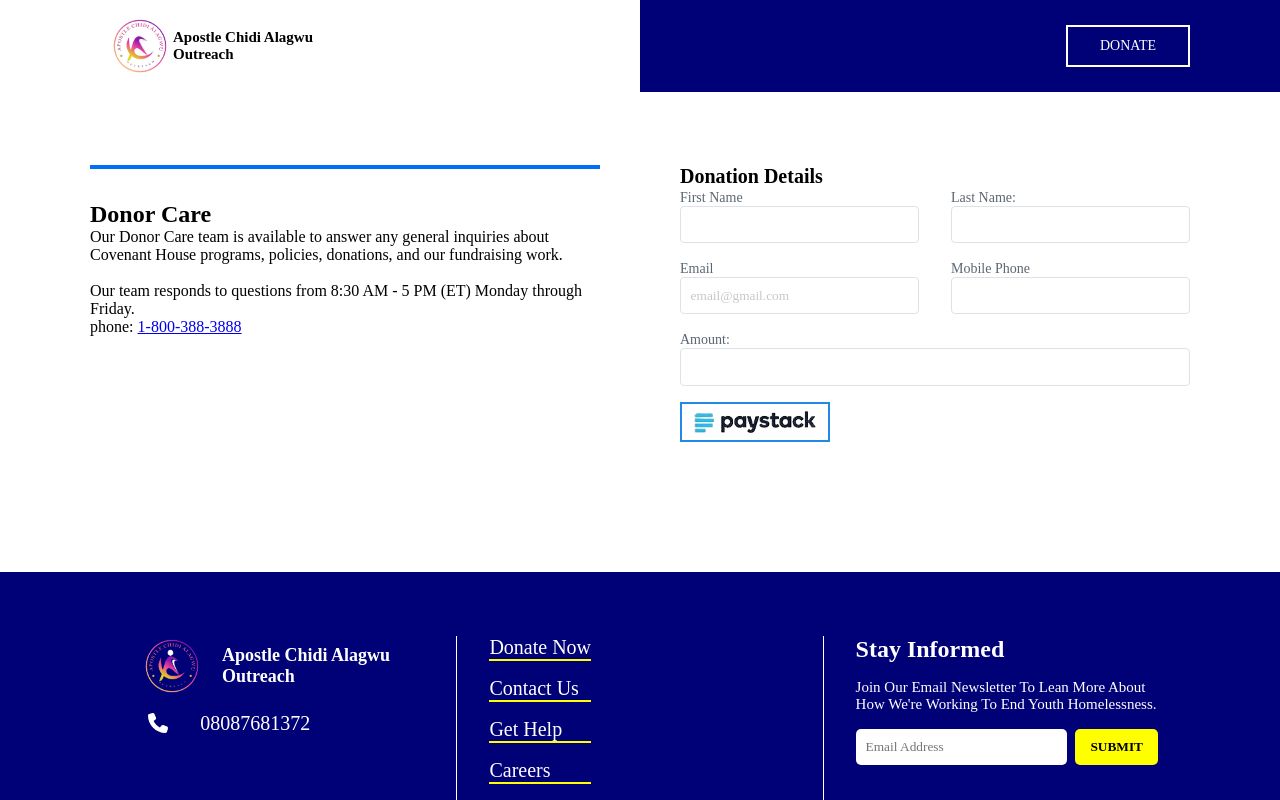
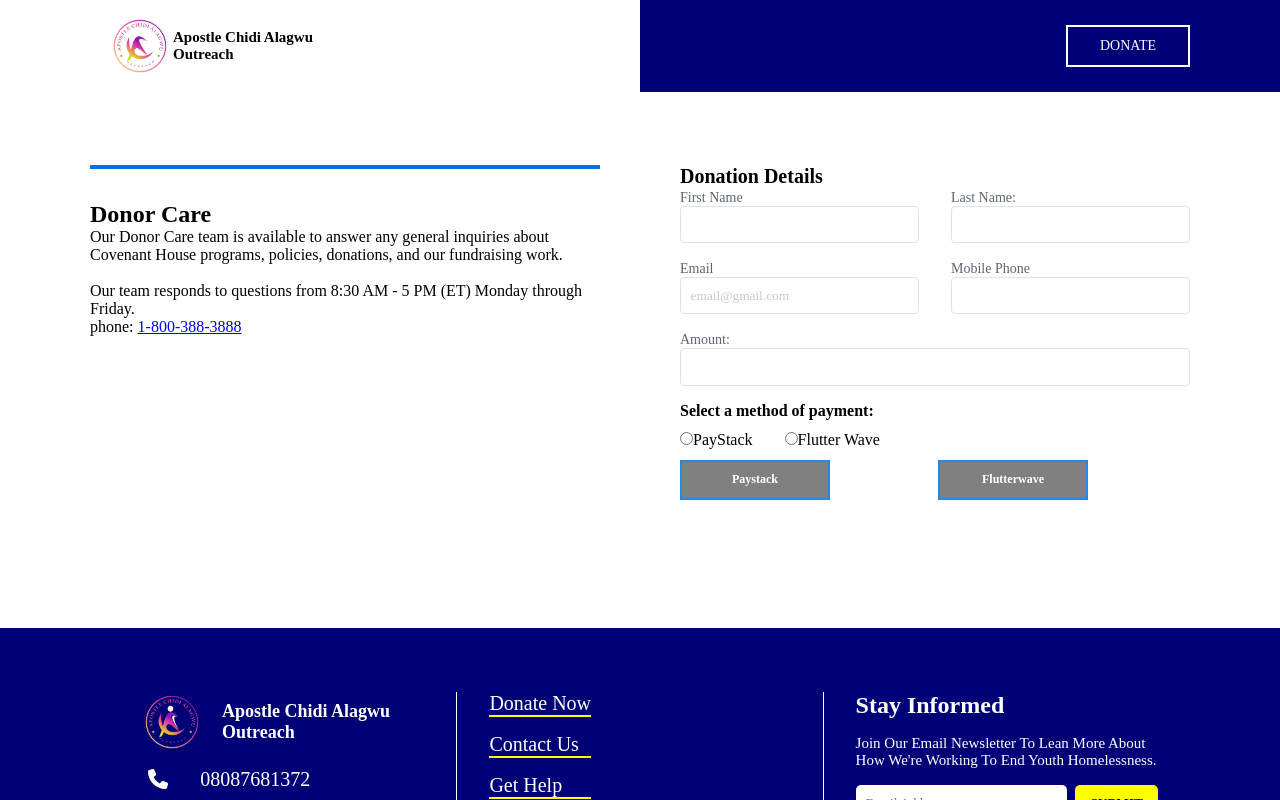
Before and after one commit to ZIONIB247/Apostle-Outreach, a React (Vite) app: page /donate in a window 1280 px wide. Shown: the top 800 px of the page. Built offline with nearby package versions, Linux system fonts and the light colour scheme; a web font is replaced by a local one.

Commit message:
updated code for donation page

```diff
--- a/src/App.jsx
+++ b/src/App.jsx
@@ -11,7 +11,7 @@ function App() {
     <div className='App'>
       <Routes>
         <Route path="/" element={<Main />}>
-          <Route path="/home" element={<Home />} />
+          <Route index element={<Home />} />
           <Route path="/donate" element={<Donation />} />
         </Route>
       </Routes>
--- a/src/components/layout/Header.jsx
+++ b/src/components/layout/Header.jsx
@@ -10,7 +10,7 @@ const Header = () => {
     <header>
       <Nav />
 
-      {location.pathname === "/home" ? (
+      {location.pathname === "/" ? (
        <Hero />
       ) : (
         <h1 className="headPathName">
--- a/src/components/layout/Nav.jsx
+++ b/src/components/layout/Nav.jsx
@@ -36,7 +36,7 @@ const Nav = () => {
     // <nav style={gradientStyle} $isScroll={scrolled}>
     <nav>
       <div className="genLayout innerNav">
-        <Link className="logoSide" to="/home">
+        <Link className="logoSide" to="/">
           <img src={logoo} alt="logo" />
           <h2>Apostle Chidi Alagwu Outreach</h2>
         </Link>
--- a/src/components/pages/Donation.jsx
+++ b/src/components/pages/Donation.jsx
@@ -1,15 +1,21 @@
 import React, { useState } from "react";
 import paystacklogo from "../../assets/paystack.png";
+import flutterwavelogo from "../../assets/flutterwave.png";
 import PaystackPop from "@paystack/inline-js";
-
 
 const Donation = () => {
   const [firstName, setFirstName] = useState("");
   const [lastName, setLastName] = useState("");
   const [email, setEmail] = useState("");
   const [amount, setAmount] = useState("");
+  const [selectedOption, setSelectedOption] = useState("");
 
-  // function to process payment
+  // Function to handle radio button changes
+  const handleRadioChange = (event) => {
+    setSelectedOption(event.target.value);
+  };
+
+  // function to process payment with paystack
   const handlePayment = (e) => {
     e.preventDefault();
 
@@ -26,7 +32,6 @@ const Donation = () => {
         setFirstName("");
         setLastName("");
         setAmount("");
-
       },
 
       onCancel() {
@@ -35,6 +40,10 @@ const Donation = () => {
     });
   };
 
+  // function to process payment with flutterwave
+  const handleFlutterPayment = (event) => {
+    event.preventDefault();
+  };
 
   return (
     <section className="secTwo">
@@ -110,9 +119,79 @@ const Donation = () => {
               />
             </div>
 
-            <button className="formBtn" onClick={handlePayment} type="submit">
-              <img src={paystacklogo} alt="pay stack" />
-            </button>
+            <p>Select a method of payment:</p>
+
+            <div className="paymentSelection">
+              <label>
+                <input
+                  type="radio"
+                  value="optionPayStack"
+                  checked={selectedOption === "optionPayStack"}
+                  onChange={handleRadioChange}
+                />
+                PayStack
+              </label>
+
+              <label>
+                <input
+                  type="radio"
+                  value="optionFlutterWave"
+                  checked={selectedOption === "optionFlutterWave"}
+                  onChange={handleRadioChange}
+                />
+                Flutter Wave
+              </label>
+            </div>
+
+            <div className="btnPaymentGroup">
+              {/* button one  */}
+              <button
+                className="formBtn"
+                onClick={handlePayment}
+                type="submit"
+                style={{
+                  backgroundColor:
+                    selectedOption === "optionPayStack" ? "#fff" : "gray",
+                  cursor:
+                    selectedOption === "optionPayStack"
+                      ? "pointer"
+                      : "not-allowed",
+                }}
+                disabled={selectedOption !== "optionPayStack"}
+              >
+                {selectedOption === "optionPayStack" ? (
+                  <img src={paystacklogo} alt="pay stack" />
+                ) : (
+                  "paystack"
+                )}
+              </button>
+
+              {/* button two  */}
+              <button
+                className="formBtn"
+                type="submit"
+                style={{
+                  backgroundColor:
+                    selectedOption === "optionFlutterWave" ? "#fff" : "gray",
+                  // boxShadow:
+                  //   selectedOption === "optionFlutterWave"
+                  //     ? "0.2rem 0.2rem 5px #228ae6"
+                  //     : "none",
+                  cursor:
+                    selectedOption === "optionFlutterWave"
+                      ? "pointer"
+                      : "not-allowed",
+                }}
+                disabled={selectedOption !== "optionFlutterWave"}
+                onClick={handleFlutterPayment}
+              >
+                {selectedOption === "optionFlutterWave" ? (
+                  <img src={flutterwavelogo} alt="flutter" />
+                ) : (
+                  "flutterwave"
+                )}
+              </button>
+            </div>
           </form>
         </div>
       </div>
--- a/src/components/pages/Home.jsx
+++ b/src/components/pages/Home.jsx
@@ -1,6 +1,7 @@
 import React from 'react'
 import About from '../subcomponents/About'
 import Contact from '../subcomponents/Contact'
+
 
 const Home = () => {
   return (
--- a/src/components/styles.css
+++ b/src/components/styles.css
@@ -1,3 +1,4 @@
+
 nav {
   position: fixed;
   z-index: 1;
@@ -204,7 +205,6 @@ nav {
     font-size: 1.1rem;
     text-align: justify;
   }
-
 }
 
 /* contact styling */
@@ -273,7 +273,8 @@ nav {
   margin-bottom: -1rem;
 }
 
-.formIcons > span {
+.formIcons > a {
+  text-decoration: none;
   color: #fff;
   display: flex;
   justify-content: center;
@@ -283,19 +284,19 @@ nav {
   border-radius: 100%;
 }
 
-.formIcons > span:nth-child(1) {
+.formIcons > a:nth-child(1) {
   background-color: #000;
 }
 
-.formIcons > span:nth-child(2) {
+.formIcons > a:nth-child(2) {
   background-color: #5366c2;
 }
 
-.formIcons > span:nth-child(3) {
+.formIcons > a:nth-child(3) {
   background-color: #fcad30;
 }
 
-.formIcons > span:nth-child(4) {
+.formIcons > a:nth-child(4) {
   background-color: #4ecd99;
 }
 
@@ -425,6 +426,12 @@ nav {
 .inputCont > input::placeholder {
   opacity: 0.4;
 }
+.btnPaymentGroup {
+  width: 80%;
+  display: flex;
+  justify-content: space-between;
+  align-items: center;
+}
 
 .formBtn {
   width: 150px;
@@ -434,11 +441,10 @@ nav {
   color: #fff;
   border: none;
   font-size: 12px;
-  background-color: #fff;
   border: 2px solid #228ae6;
 }
 .formBtn > img:hover {
-  cursor: pointer;
+  /* cursor: pointer; */
   box-shadow: 0.2rem 0.2rem 5px #228ae6;
 }
 
@@ -448,22 +454,36 @@ nav {
   object-fit: cover;
 }
 
+.paymentSelection {
+  margin-block: .7rem;
+  display: flex;
+  align-items: center;
+  gap: 2rem;
+}
+form>p{
+  font-weight: 600;
+}
+
 /* responsive code for Donation */
 @media (min-width: 320px) and (max-width: 460px) {
-  .donationWrapper{
+  .donationWrapper {
     width: calc(100% - 30px);
     flex-direction: column;
   }
 
-  .donationForm > h2{
+  .donationForm > h2 {
     margin-bottom: 1rem;
   }
 
   .inputWrapper {
     flex-direction: column;
   }
+
+  .btnPaymentGroup{
+    /* border: 2px solid; */
+    width: 90%;
+  }
 }
-
 
 /* this is the footer styling */
 
@@ -600,11 +620,11 @@ nav {
     padding: 0;
   }
 
-  .footerLogo{
+  .footerLogo {
     margin-left: -2rem;
   }
 
-  .phone{
+  .phone {
     width: 300px;
   }
 
@@ -616,7 +636,7 @@ nav {
     border-bottom: 1px solid #fff;
   }
 
-  .bottomFoot{
+  .bottomFoot {
     flex-direction: column;
     padding-inline: 2rem;
   }
--- a/src/components/subcomponents/Contact.jsx
+++ b/src/components/subcomponents/Contact.jsx
@@ -9,6 +9,7 @@ import {
 
 import { GrLocation } from "react-icons/gr";
 import { FiMail } from "react-icons/fi";
+import { Link } from "react-router-dom";
 
 const Contact = () => {
   return (
@@ -43,18 +44,18 @@ const Contact = () => {
           <div className="social">
             <h5>stay connected</h5>
             <div className="formIcons">
-              <span>
+              <Link to="">
                 <FaTwitter />
-              </span>
-              <span>
+              </Link>
+              <Link to="">
                 <FaFacebookF />
-              </span>
-              <span>
+              </Link>
+              <Link to="">
                 <FaPinterestP />
-              </span>
-              <span>
+              </Link>
+              <Link to="">
                 <FaInstagram />
-              </span>
+              </Link>
             </div>
           </div>
         </div>
```
Also changed, not shown: src/assets/flutter.png (added), src/assets/flutterwave.png (added).
